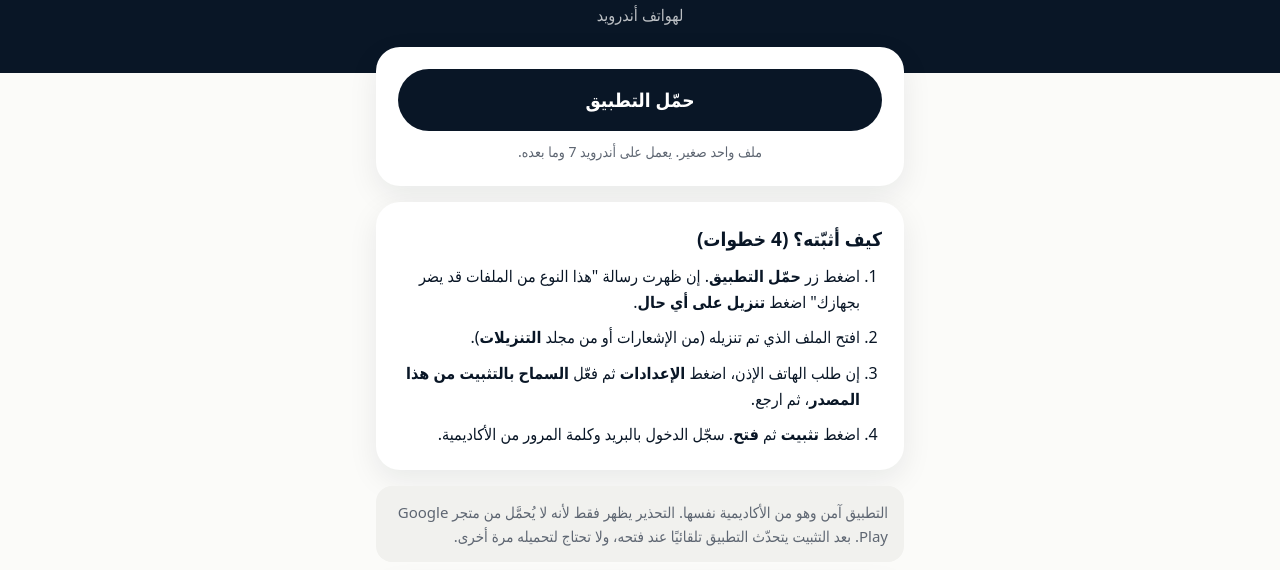
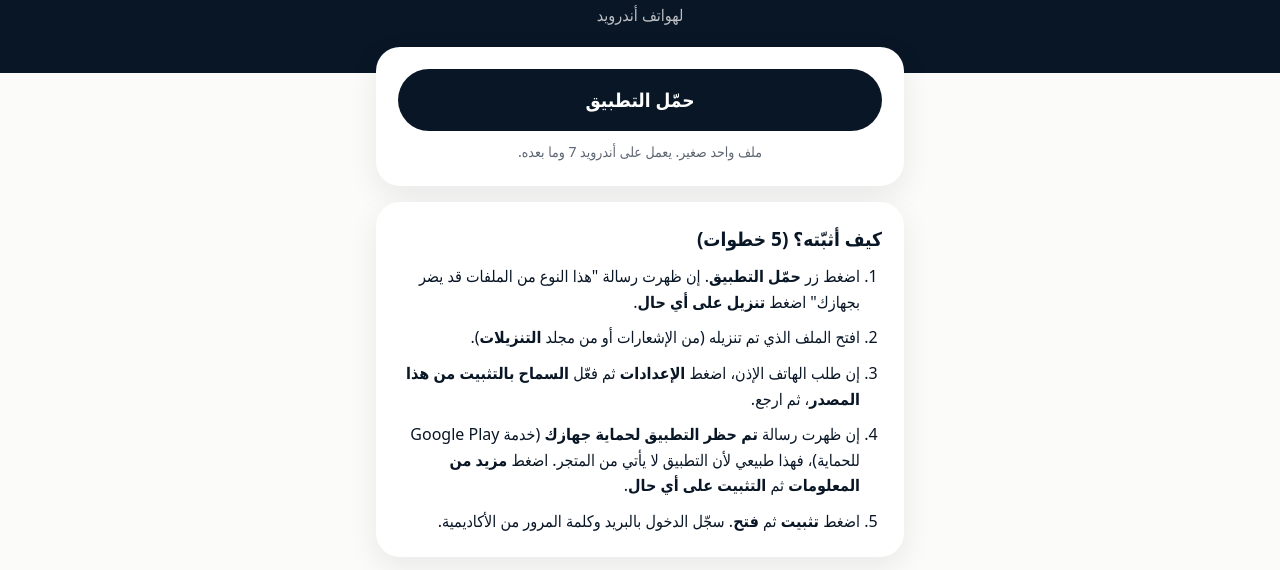
Before and after one commit to Ahmed261elbadawy/AB-Fencing-Academy, a plain HTML site: page android/index.html in a window 1280 px wide. Shown: the part 197-767 px from the top of the page. Drawn offline with Linux system fonts and the light colour scheme.

Commit message:
Download page: how to get past the Google Play Protect warning
Co-Authored-By: Claude Sonnet 5.5 <noreply@anthropic.com>

```diff
--- a/android/index.html
+++ b/android/index.html
@@ -47,17 +47,19 @@
   </div>
 
   <div class="card">
-    <h2 lang-ar>كيف أثبّته؟ (4 خطوات)</h2><h2 lang-en>How do I install it? (4 steps)</h2>
+    <h2 lang-ar>كيف أثبّته؟ (5 خطوات)</h2><h2 lang-en>How do I install it? (5 steps)</h2>
     <ol lang-ar>
       <li>اضغط زر <b>حمّل التطبيق</b>. إن ظهرت رسالة "هذا النوع من الملفات قد يضر بجهازك" اضغط <b>تنزيل على أي حال</b>.</li>
       <li>افتح الملف الذي تم تنزيله (من الإشعارات أو من مجلد <b>التنزيلات</b>).</li>
       <li>إن طلب الهاتف الإذن، اضغط <b>الإعدادات</b> ثم فعّل <b>السماح بالتثبيت من هذا المصدر</b>، ثم ارجع.</li>
+      <li>إن ظهرت رسالة <b>تم حظر التطبيق لحماية جهازك</b> (خدمة Google Play للحماية)، فهذا طبيعي لأن التطبيق لا يأتي من المتجر. اضغط <b>مزيد من المعلومات</b> ثم <b>التثبيت على أي حال</b>.</li>
       <li>اضغط <b>تثبيت</b> ثم <b>فتح</b>. سجّل الدخول بالبريد وكلمة المرور من الأكاديمية.</li>
     </ol>
     <ol lang-en>
       <li>Tap <b>Download the app</b>. If a message says "this type of file can harm your device", tap <b>Download anyway</b>.</li>
       <li>Open the downloaded file (from the notification or the <b>Downloads</b> folder).</li>
       <li>If the phone asks for permission, tap <b>Settings</b>, turn on <b>Allow from this source</b>, then go back.</li>
+      <li>If a message says <b>App blocked to protect your device</b> (Google Play Protect), that is normal because the app does not come from the store. Tap <b>More details</b>, then <b>Install anyway</b>.</li>
       <li>Tap <b>Install</b>, then <b>Open</b>. Log in with the email and password from the academy.</li>
     </ol>
   </div>
```
